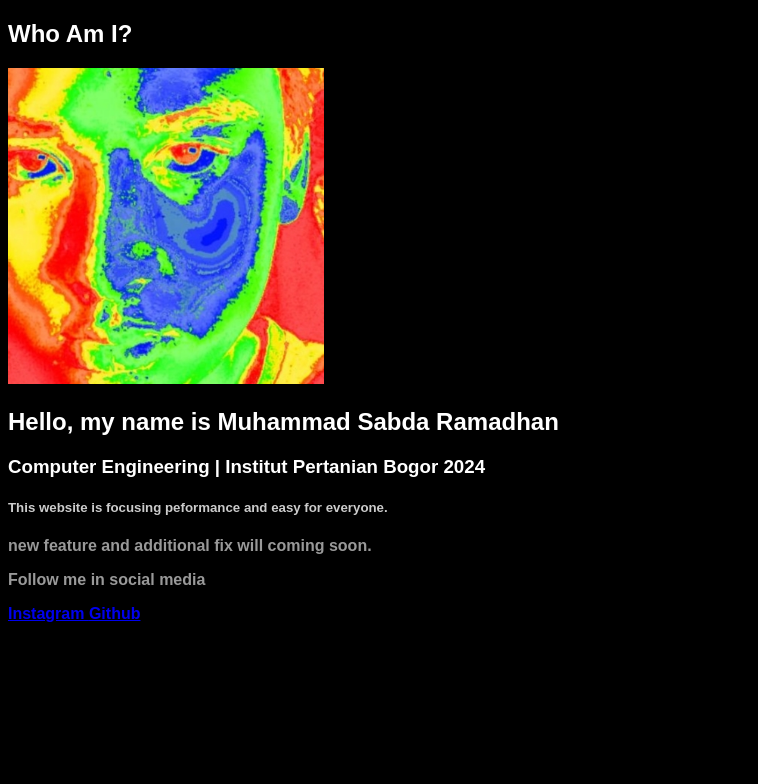
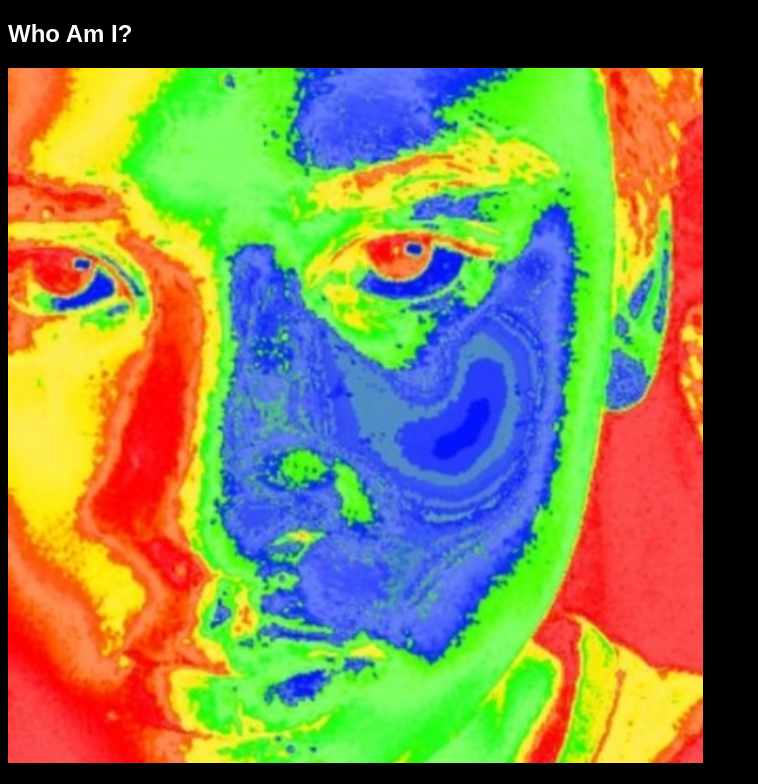
Before and after one commit to sabdaramadhan/sabdaramadhan.github.io, a plain HTML site: page index.html in a window 1280 px wide. Shown: the top 784 px of the page, without its empty margins (0-758 px from the left). Drawn offline with Linux system fonts and the light colour scheme.

Commit message:
Update style.css

```diff
--- a/style.css
+++ b/style.css
@@ -14,6 +14,5 @@ p{
 }
 
 .foto img {
-    width: 25%;
-    height: auto;
+    width: 55%;
   }
```
